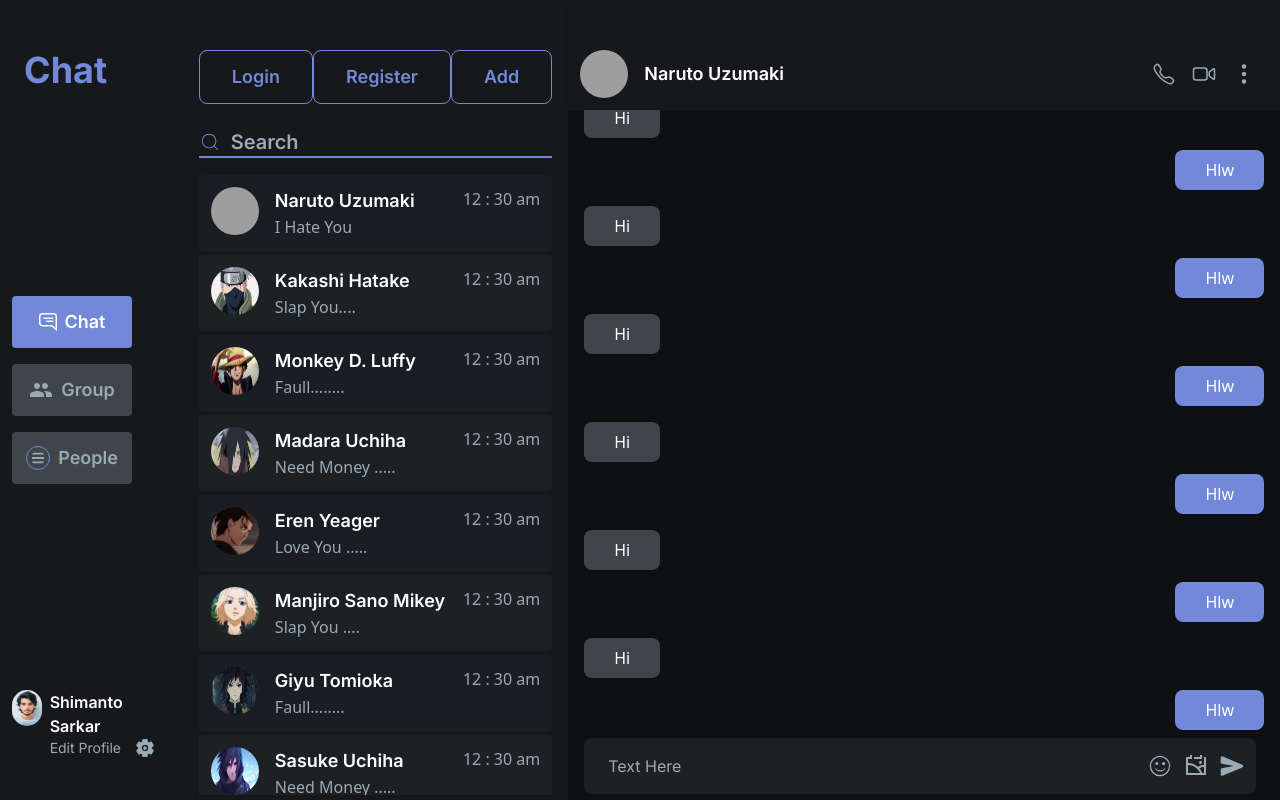
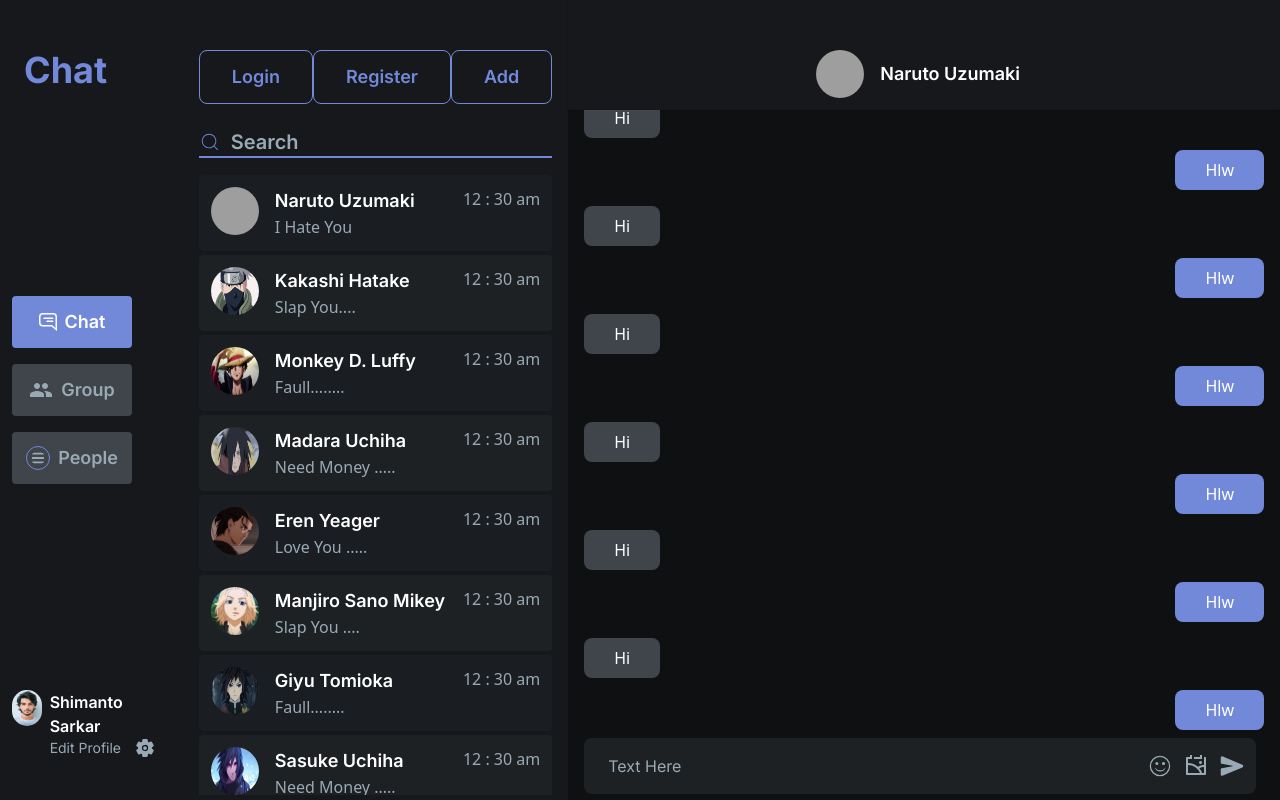
Before and after one commit to iamShimanto/ChatApp, a React (Vite) app: page / in a window 1280 px wide. Built offline with nearby package versions, Linux system fonts and the light colour scheme; grey boxes are pictures that could not be loaded.

Commit message:
issue fix

```diff
--- a/src/components/Chat.jsx
+++ b/src/components/Chat.jsx
@@ -1,5 +1,4 @@
 import React from "react";
-import Settings from "./Settings";
 import Person from "./Person";
 import Messages from "./Messages";
 
@@ -7,7 +6,7 @@ const Chat = () => {
   return (
     <>
       <section className="h-screen overflow-hidden">
-        <div className="main flex">
+        <div className="flex">
           <div className="person w-[60vh]">
             <Person />
           </div>
--- a/src/components/Messages.jsx
+++ b/src/components/Messages.jsx
@@ -19,7 +19,7 @@ const Messages = () => {
   return (
     <>
       <div className="h-screen bg-[#0F1012]">
-        <div className="heading flex justify-between items-center shadow-sm pb-3 pt-12.5 pl-3 pr-6 bg-[#16181C]">
+        <div className="heading flex justify-center items-center shadow-sm pb-3 pt-12.5 pl-3 pr-6 bg-[#16181C]">
           <div className="flex items-center gap-4 cursor-pointer">
             <img
               className="h-12 w-12 rounded-full"
@@ -29,11 +29,6 @@ const Messages = () => {
             <h5 className="text-lg font-semibold font-inter text-white">
               Naruto Uzumaki
             </h5>
-          </div>
-          <div className="flex items-center gap-4 text-2xl text-[#99AAB5]">
-            <IoCallOutline className="cursor-pointer hover:text-[#7289DA]" />
-            <IoVideocamOutline className="cursor-pointer hover:text-[#7289DA]" />
-            <BsThreeDotsVertical className="cursor-pointer hover:text-[#7289DA]" />
           </div>
         </div>
         <div className="message overflow-y-auto h-[calc(100vh-180px)]">
--- a/src/layout/Index.jsx
+++ b/src/layout/Index.jsx
@@ -1,16 +1,16 @@
-import React from 'react'
-import { Outlet } from 'react-router'
-import Settings from '../components/Settings';
+import React from "react";
+import { Outlet } from "react-router";
+import Navbar from "./Navbar";
 
 const Layout = () => {
   return (
-    <div className='flex w-full'>
-      <div className="settings w-[30vh]">
-        <Settings />
+    <div className="flex w-full">
+      <div className="w-[30vh]">
+        <Navbar />
       </div>
       <Outlet />
     </div>
   );
-}
+};
 
-export default Layout
+export default Layout;
--- a/src/components/Settings.jsx
+++ b/src/layout/Navbar.jsx
@@ -5,7 +5,7 @@ import { MdGroup } from "react-icons/md";
 import { FaBars } from "react-icons/fa";
 import { IoSettings } from "react-icons/io5";
 
-const Settings = () => {
+const Navbar = () => {
   return (
     <>
       <div className="pt-12.5 pl-3 pr-7 pb-10.5 shadow-2xl flex flex-col justify-between h-screen bg-[#16181C]">
@@ -57,4 +57,4 @@ const Settings = () => {
   );
 };
 
-export default Settings;
+export default Navbar;
--- a/src/utils/Mainbtn.jsx
+++ b/src/utils/Mainbtn.jsx
@@ -1,7 +1,7 @@
 import React from "react";
 import { Link } from "react-router";
 
-const Mainbtn = ({ title , path ="/"}) => {
+const Mainbtn = ({ title, path = "/" }) => {
   return (
     <>
       <Link
```
Also changed, not shown: src/App.jsx (+3 -4 lines), src/components/CommonPerson.jsx (+5 -3 lines), src/pages/Home.jsx (+7 -8 lines).
